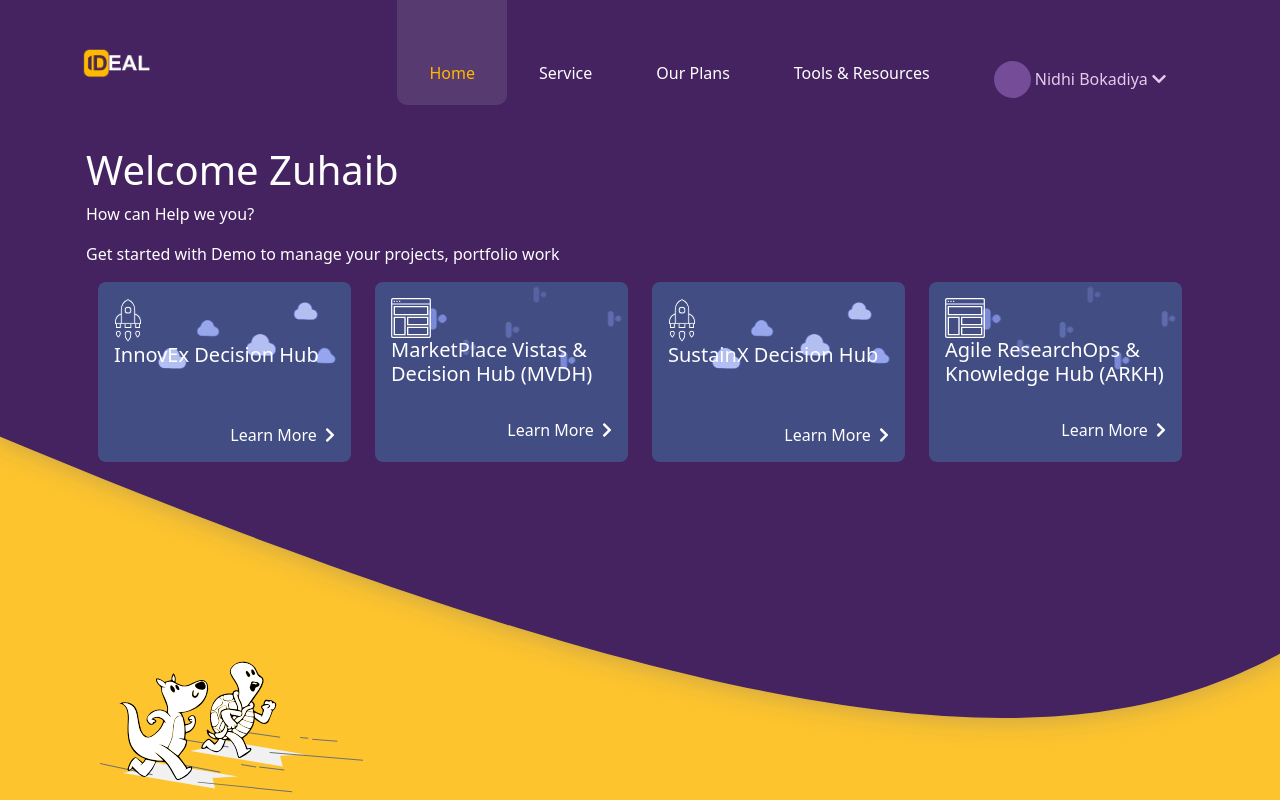
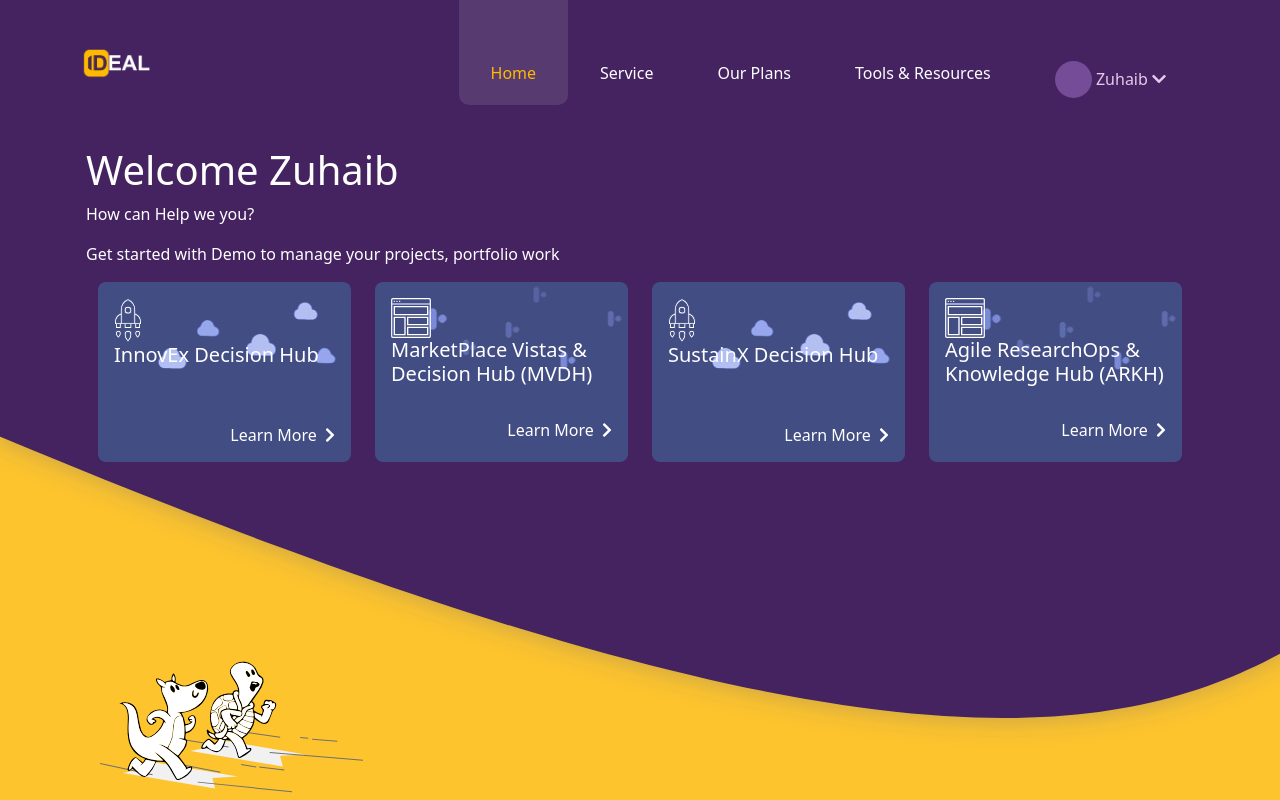
Before and after one commit to Namezuhaib/zuhaib, a plain HTML site: page index.html in a window 1280 px wide. Shown: the top 800 px of the page. Drawn offline with nearby package versions, Linux system fonts and the light colour scheme; files whose address does not match are found by name.

Commit message:
fifth commit

```diff
--- a/index.html
+++ b/index.html
@@ -41,6 +41,10 @@
               padding: 61px 32px 20px 32px !important;
               border-bottom-left-radius: 10px;
               border-bottom-right-radius: 10px;
+          }
+          .z_header_nav > li > a:hover{
+            background: #573a70;
+            color: #ffb900 !important;
           }
           .active{
               background: #573a70;
@@ -138,7 +142,7 @@
                       <li class="nav-item dropdown">
                         <a class="nav-link z_userlink m-0 p-0" href="#" role="button" data-bs-toggle="dropdown" aria-expanded="false">
                           <span class="d-inline-block z_circle z_soft_pink"></span>
-                          <span class="position-relative" style="top: -13px;">Nidhi Bokadiya <i class="fas fa-chevron-down"></i></span>
+                          <span class="position-relative" style="top: -13px;">Zuhaib <i class="fas fa-chevron-down"></i></span>
                         </a>
                         <ul class="dropdown-menu z_soft_pink">
                           <li><a class="dropdown-item text-white" href="#">Action</a></li>
```
